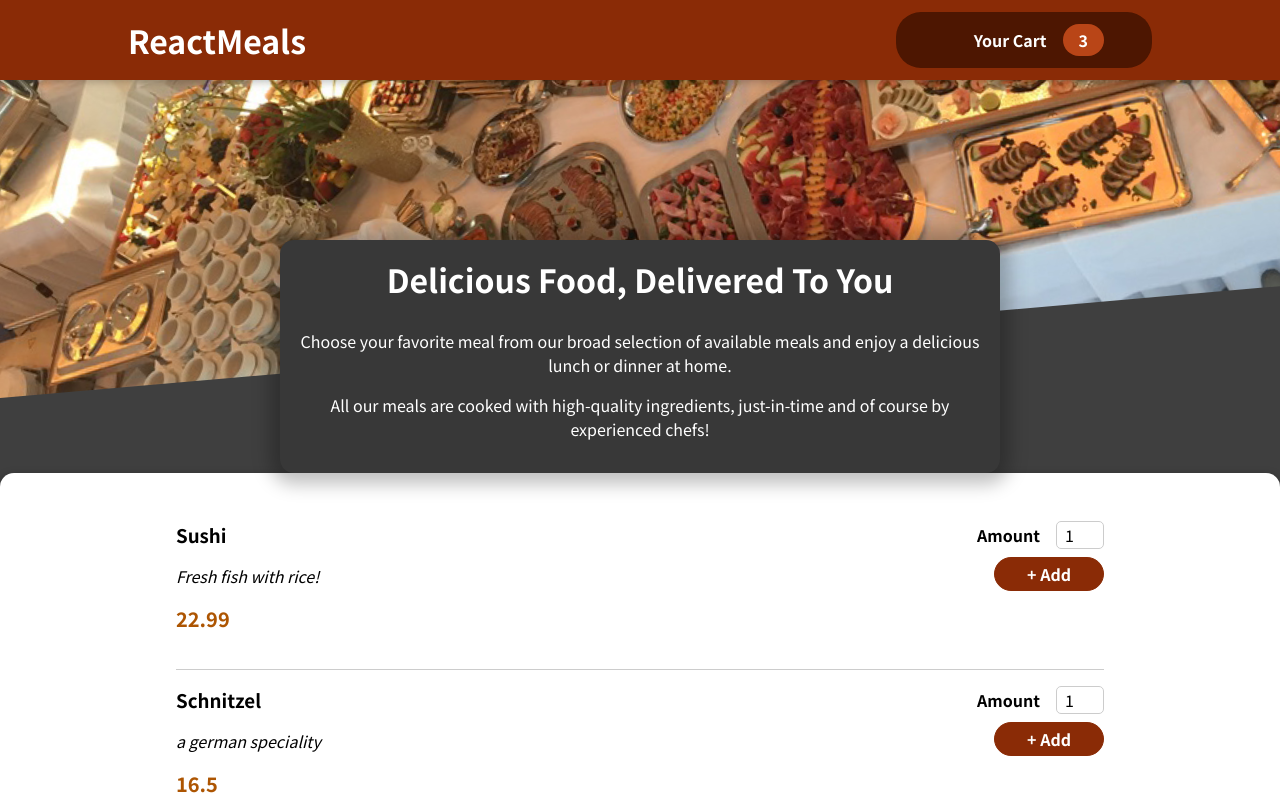
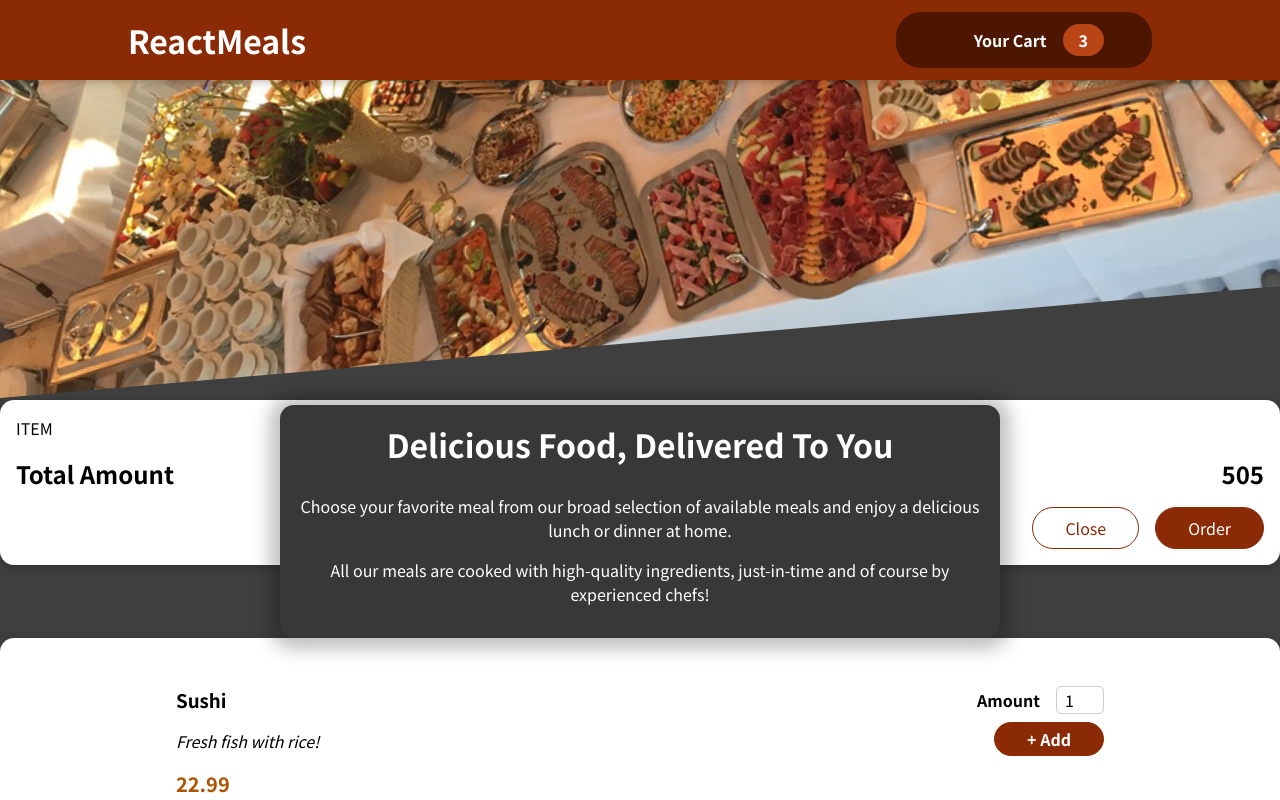
Before and after one commit to Astilion/food-order-app, a React (Vite) app: page / in a window 1280 px wide. Shown: the top 800 px of the page. Built offline with nearby package versions, Linux system fonts and the light colour scheme; some icons are missing.

Commit message:
created dummy cart Component

```diff
--- a/src/App.jsx
+++ b/src/App.jsx
@@ -1,10 +1,13 @@
 import "./App.scss";
 import Header from "./components/Layout/Header";
 import Meals from "./components/Meals/Meals";
+import Cart from "./components/Cart/Cart";
 function App() {
 	return (
 		<>
+
 			<Header />
+			<Cart/>
 			<main>
 				<Meals />
 			</main>
--- /dev/null
+++ b/src/components/Cart/Cart.jsx
@@ -0,0 +1,21 @@
+import styles from "./Cart.module.scss";
+import Card from "../UI/Card";
+const Cart = props => {
+	return (
+		<Card>
+			<ul className={styles["cart-items"]}>
+				<li>ITEM</li>
+			</ul>
+			<div className={styles.total}>
+				<span>Total Amount</span>
+				<span>505</span>{" "}
+			</div>
+			<div className={styles.actions}>
+				<button className={styles["button--alt"]}>Close</button>
+				<button className={styles.button}>Order</button>
+			</div>
+		</Card>
+	);
+};
+
+export default Cart;
--- a/src/components/Meals/MealItem/MealItemForm.jsx
+++ b/src/components/Meals/MealItem/MealItemForm.jsx
@@ -1,9 +1,12 @@
 import styles from "./MealItemForm.module.scss";
 import Input from "../../UI/Input";
 
+const submitHandler = (e) => {
+    e.preventDefault();
+}
 const MealItemForm = props => {
 	return (
-		<form className={styles.form}>
+		<form className={styles.form} onSubmit={submitHandler}>
 			<Input
 				label='Amount'
 				input={{
```
